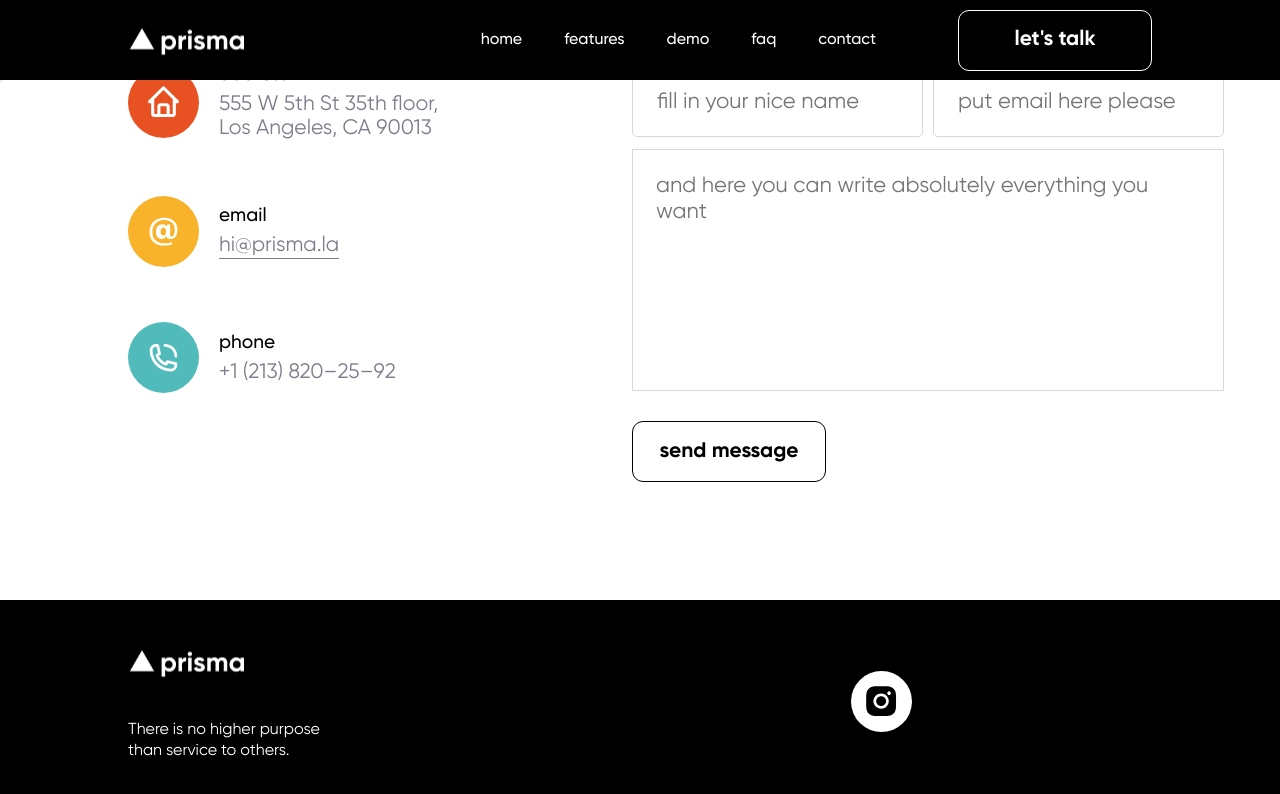
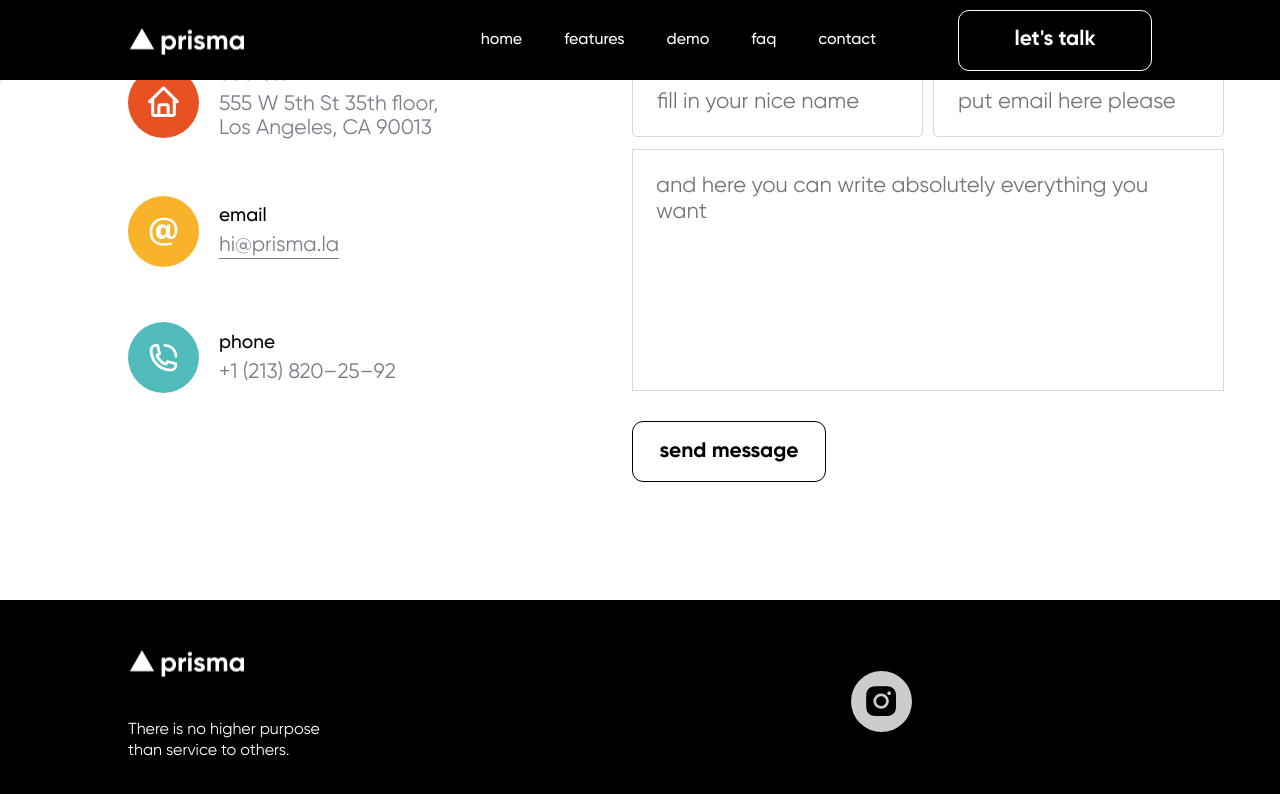
Before and after one commit to shalided/shalided-prisma.github.io, a plain HTML site: page index.html in a window 1280 px wide. In both pictures the pointer is over the link 881 px from the left and 7591 px from the top of the page. Shown: the part 6890-7684 px from the top of the page. Drawn offline with nearby package versions, Linux system fonts and the light colour scheme; some packages are replaced by stand-ins of ours; a script that the page names is missing.

Commit message:
Footer Hovering

```diff
--- a/css/newstyle.css
+++ b/css/newstyle.css
@@ -719,6 +719,9 @@ body {
   display: flex;
   align-items: center;
   justify-content: center;
+}
+.footer-link:hover {
+opacity: 0.8;
 }
 .mobile-menu {
   height: 100vh;
```
